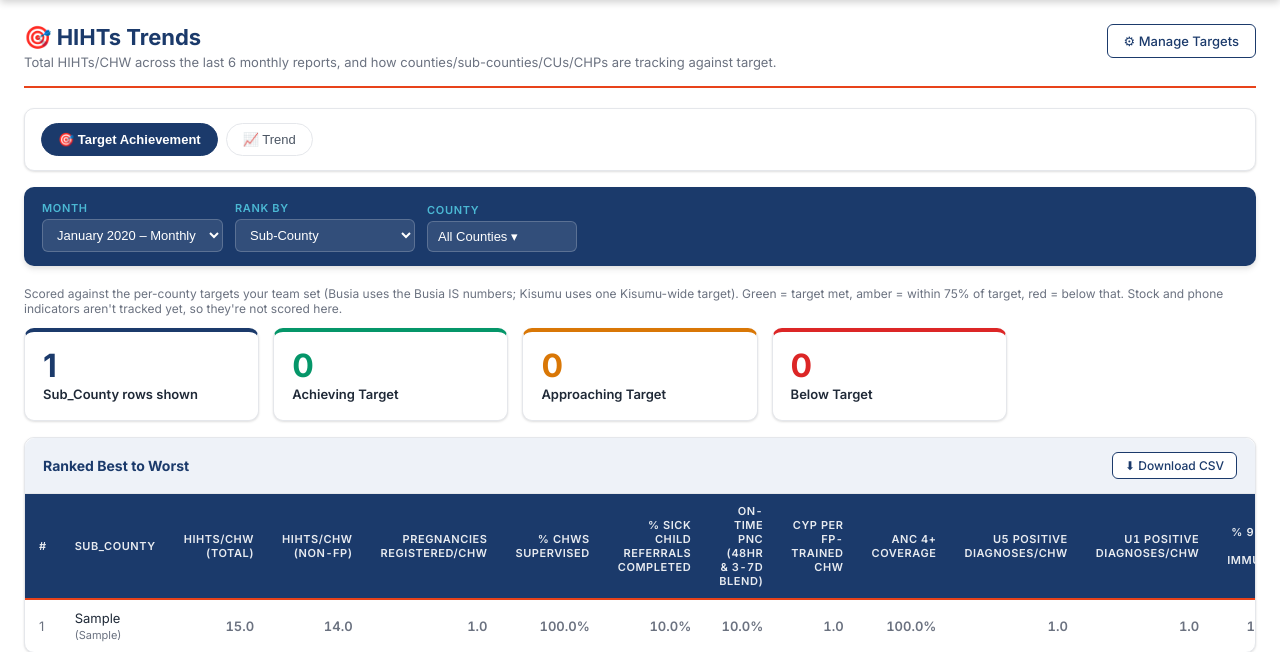
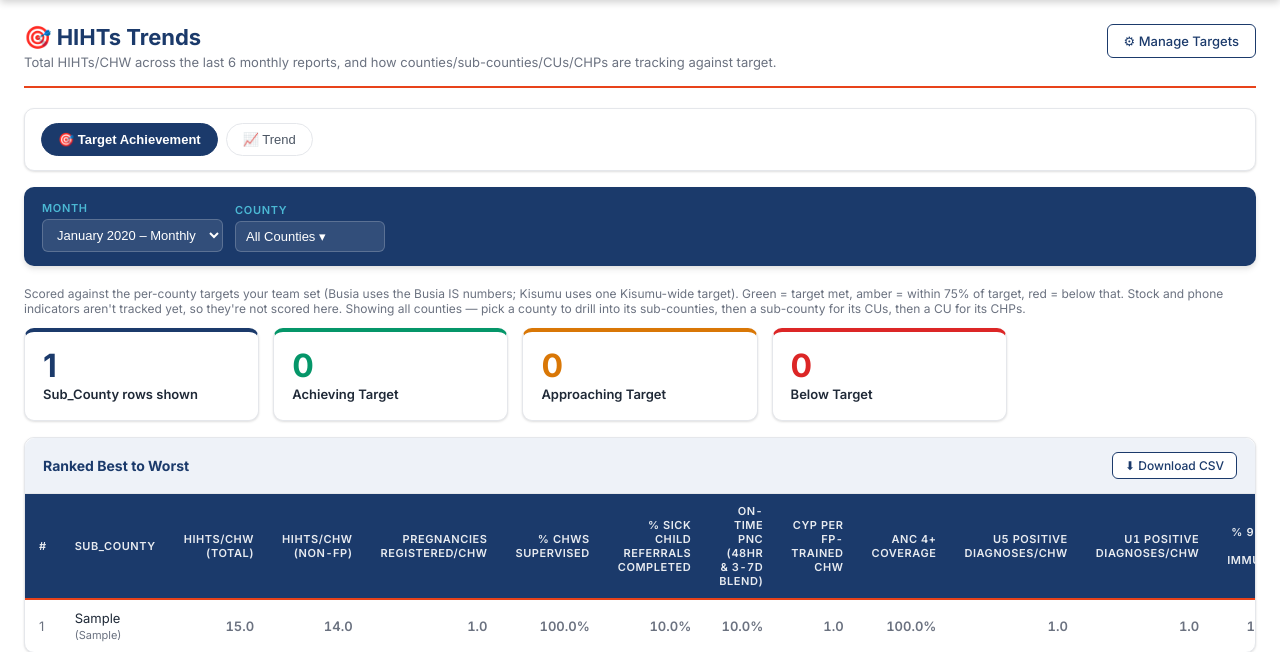
Before and after one commit to linetlucy-genchabe/Service-Delivery-Gaps, a Django app: page /hiht-trends/ in a window 1280 px wide. Shown: the part 64-716 px from the top of the page. Run offline with Django 4.2, Linux system fonts and the light colour scheme; a user stored in the database is signed in; data comes from the database, SQL or seed files in the repository; tables that the repository leaves empty hold one stand-in row (values such as "Sample post").

Commit message:
Auto-cascade Target Achievement drill-down by selected filters

```diff
--- a/dashboard/templates/dashboard/hiht_trends.html
+++ b/dashboard/templates/dashboard/hiht_trends.html
@@ -99,16 +99,6 @@
     </div>
 
     <div class="filter-group">
-      <label class="filter-label">Rank By</label>
-      <select name="ta_level" class="filter-select" onchange="this.form.submit()">
-        <option value="county"     {% if ta_level == 'county' %}selected{% endif %}>County</option>
-        <option value="sub_county" {% if ta_level == 'sub_county' %}selected{% endif %}>Sub-County</option>
-        <option value="chu"        {% if ta_level == 'chu' %}selected{% endif %}>Community Unit</option>
-        <option value="chp"        {% if ta_level == 'chp' %}selected{% endif %}>CHP</option>
-      </select>
-    </div>
-
-    <div class="filter-group">
       <label class="filter-label">County</label>
       <div class="ms-dropdown">
         <button type="button" class="filter-select ms-dropdown-btn" onclick="toggleMsDd(this)">
@@ -179,13 +169,17 @@
     {% endif %}
 
     {% if ta_selected_counties or ta_selected_sub_counties or ta_selected_chus or ta_selected_chps %}
-      <a href="?tab=target_achievement&ta_batch={{ ta_selected_batch }}&ta_level={{ ta_level }}" class="filter-reset">✕ Clear Filters</a>
+      <a href="?tab=target_achievement&ta_batch={{ ta_selected_batch }}" class="filter-reset">✕ Clear Filters</a>
     {% endif %}
   </form>
 </div>
 
 <p style="font-size:12px;color:var(--text-muted);margin:-4px 0 12px">
   Scored against the per-county targets your team set (Busia uses the Busia IS numbers; Kisumu uses one Kisumu-wide target). Green = target met, amber = within 75% of target, red = below that. Stock and phone indicators aren't tracked yet, so they're not scored here.
+  {% if ta_selected_chus %}Showing each CHP in the selected CU(s).
+  {% elif ta_selected_sub_counties %}Showing each CU in the selected sub-count{{ ta_selected_sub_counties|length|pluralize:"y,ies" }}.
+  {% elif ta_selected_counties %}Showing each sub-county in the selected count{{ ta_selected_counties|length|pluralize:"y,ies" }}.
+  {% else %}Showing all counties — pick a county to drill into its sub-counties, then a sub-county for its CUs, then a CU for its CHPs.{% endif %}
 </p>
 
 <div class="cards-grid">
@@ -210,7 +204,7 @@
 <div class="card" style="margin-top:16px;">
   <div class="card-header" style="display:flex;justify-content:space-between;align-items:center;">
     <h3 class="card-title">Ranked Best to Worst</h3>
-    <a href="{% url 'download_target_achievement' %}?ta_batch={{ ta_selected_batch }}&ta_level={{ ta_level }}{% for c in ta_selected_counties %}&ta_county={{ c }}{% endfor %}{% for sc in ta_selected_sub_counties %}&ta_sub_county={{ sc }}{% endfor %}{% for cu in ta_selected_chus %}&ta_chu={{ cu }}{% endfor %}{% for chp in ta_selected_chps %}&ta_chp={{ chp }}{% endfor %}" class="btn btn-sm btn-outline">⬇ Download CSV</a>
+    <a href="{% url 'download_target_achievement' %}?ta_batch={{ ta_selected_batch }}{% for c in ta_selected_counties %}&ta_county={{ c }}{% endfor %}{% for sc in ta_selected_sub_counties %}&ta_sub_county={{ sc }}{% endfor %}{% for cu in ta_selected_chus %}&ta_chu={{ cu }}{% endfor %}{% for chp in ta_selected_chps %}&ta_chp={{ chp }}{% endfor %}" class="btn btn-sm btn-outline">⬇ Download CSV</a>
   </div>
   <div class="card-body no-pad">
     <div class="table-scroll">
```
